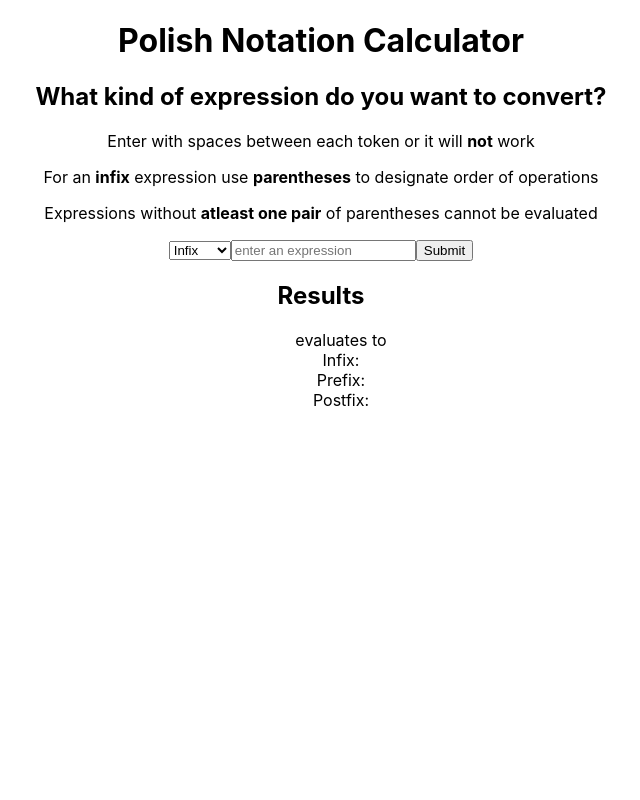
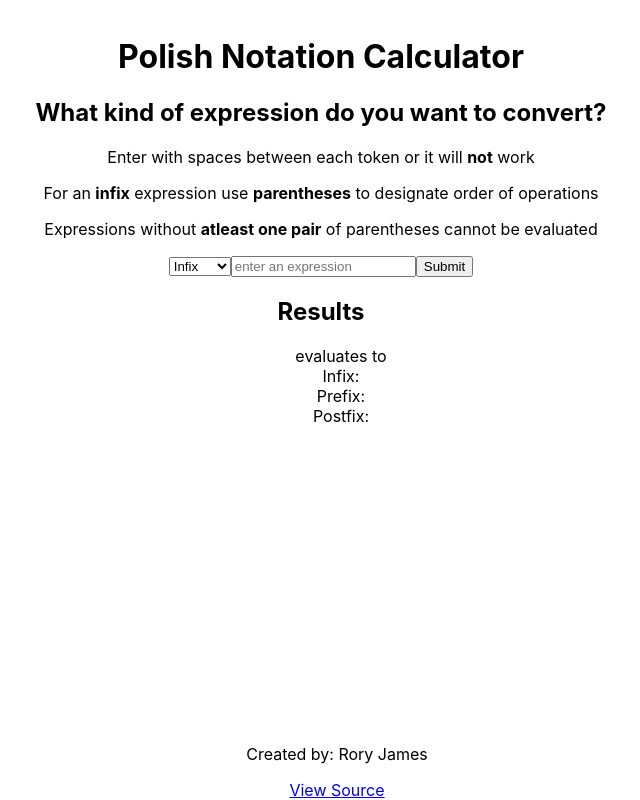
Before and after one commit to rjames187/Polish-Notation-Frontend, a React (Create React App) app: page / in a window 1280 px wide. Shown: the whole page, without its empty margins (319-959 px from the left). Built offline with nearby package versions, Linux system fonts and the light colour scheme.

Commit message:
add footer

```diff
--- a/src/App.css
+++ b/src/App.css
@@ -1,5 +1,6 @@
 .App {
   text-align: center;
+  padding: 1em;
 }
 
 .App-logo {
@@ -40,3 +41,13 @@
 ul {
   list-style: none;
 }
+
+footer {
+  width: 100vw;
+  position: absolute;
+  bottom: 0;
+  display: flex;
+  flex-direction: column;
+  align-items: center;
+
+}
--- a/src/App.js
+++ b/src/App.js
@@ -54,6 +54,11 @@ function App() {
         <li>Prefix: {displayData["prefix"]}</li>
         <li>Postfix: {displayData["postfix"]}</li>
       </ul>
+
+      <footer>
+        <p>Created by: Rory James</p>
+        <a href="https://github.com/rjames187/Polish-Notation-Frontend">View Source</a>
+      </footer>
     </div>
   );
 }
```
